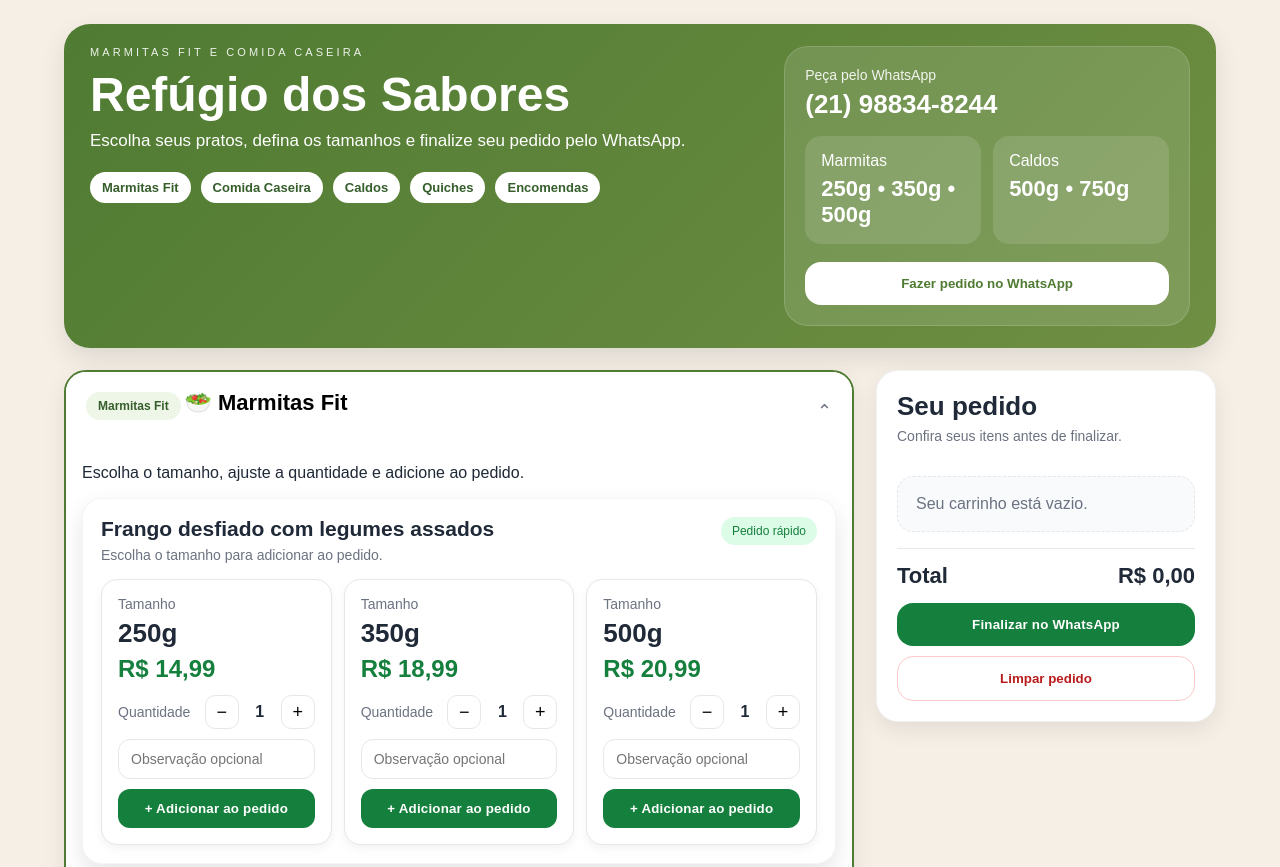
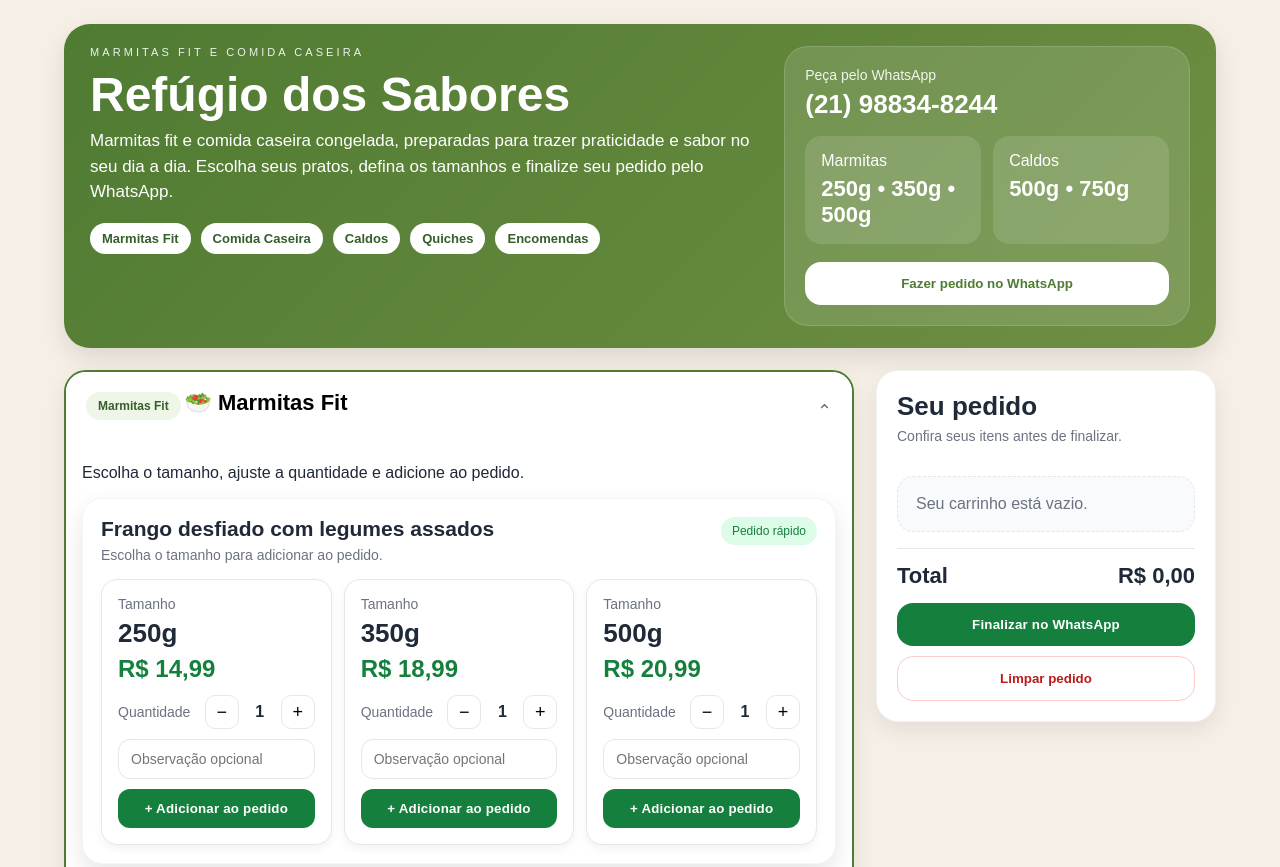
Before and after one commit to refugio-dos-sabores/cardapio, a plain HTML site: page index.html in a window 1280 px wide. Shown: the top 867 px of the page. Drawn offline with Linux system fonts and the light colour scheme.

Commit message:
Add files via upload

```diff
--- a/index.html
+++ b/index.html
@@ -95,7 +95,7 @@
       <div>
         <div class="eyebrow">Marmitas fit e comida caseira</div>
         <h1>Refúgio dos Sabores</h1>
-        <p>Escolha seus pratos, defina os tamanhos e finalize seu pedido pelo WhatsApp.</p>
+        <p>Marmitas fit e comida caseira congelada, preparadas para trazer praticidade e sabor no seu dia a dia. Escolha seus pratos, defina os tamanhos e finalize seu pedido pelo WhatsApp.</p>
         <div class="top-cats">
           <a class="cat-chip" href="#fit">Marmitas Fit</a>
           <a class="cat-chip" href="#caseira">Comida Caseira</a>
```
